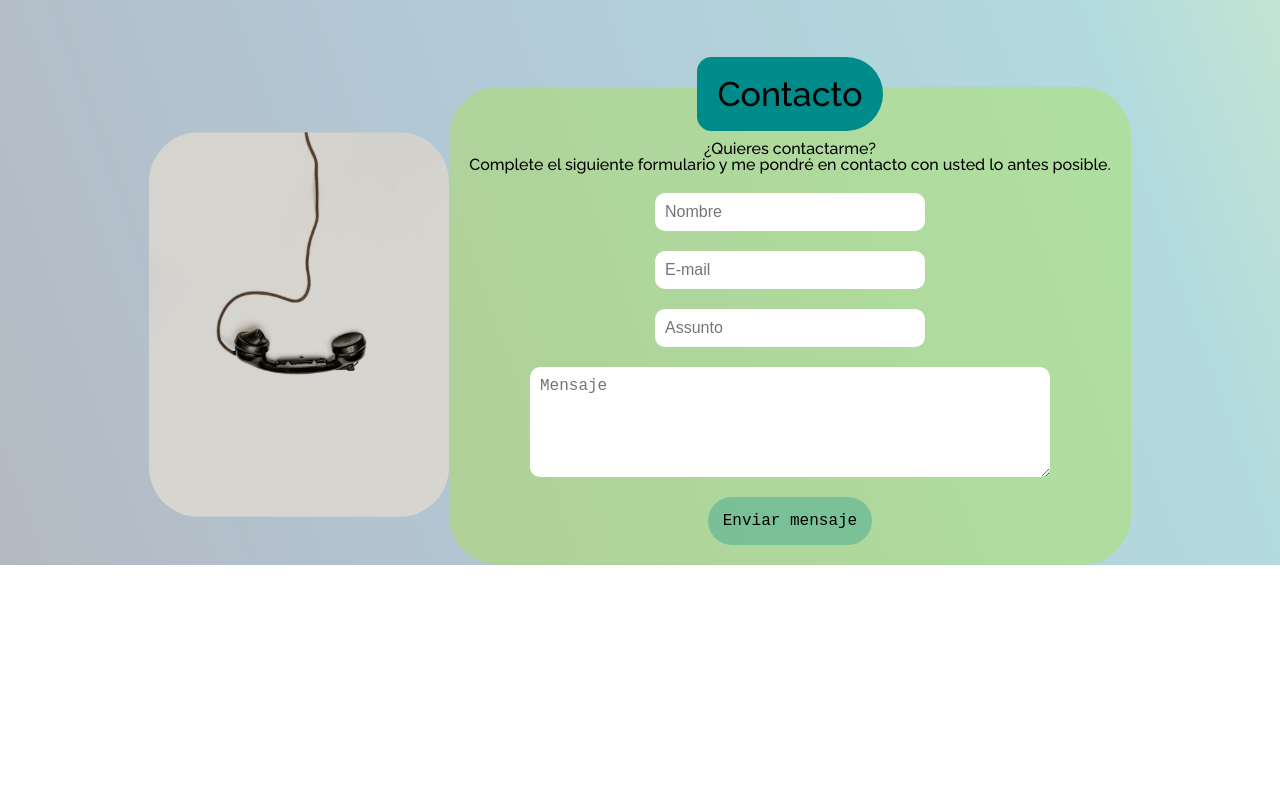
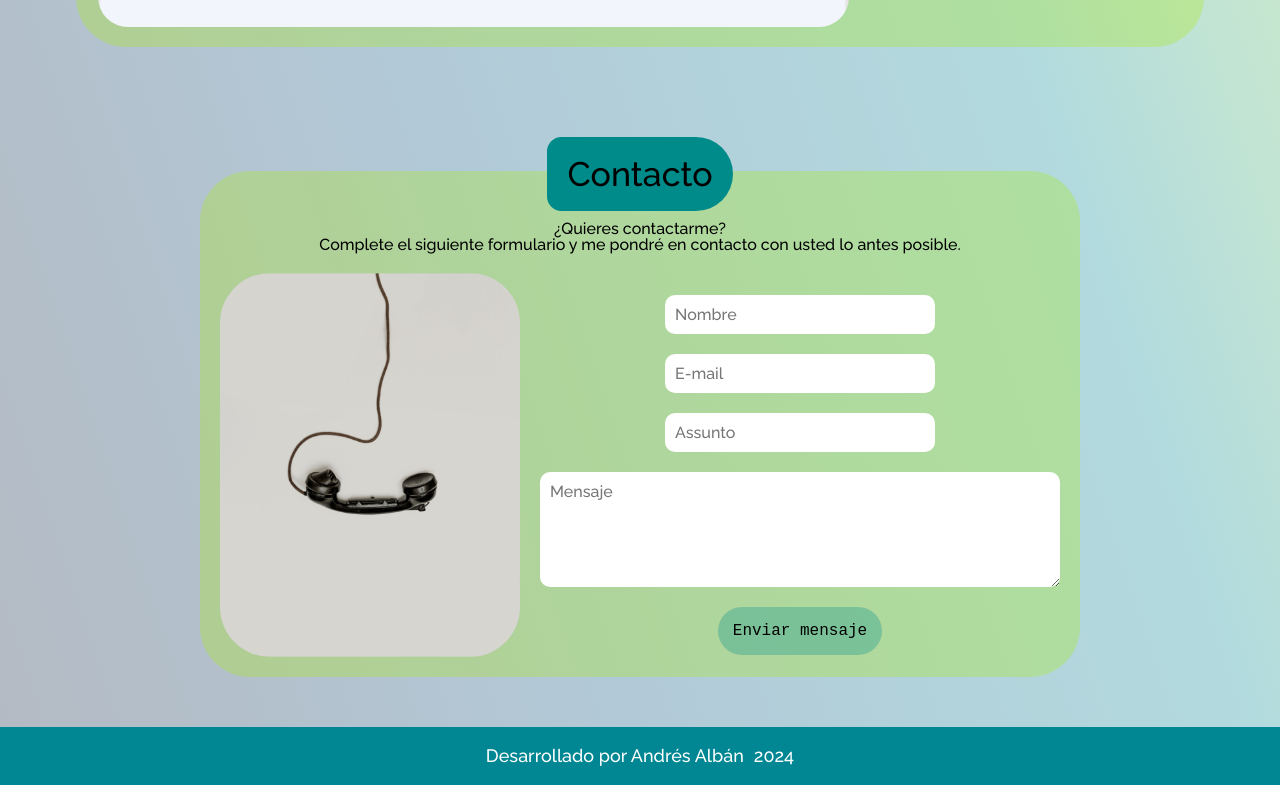
Before and after one commit to andresalban/Portafolio, a plain HTML site: page index.html in a window 1280 px wide. Shown: the part 3056-3841 px from the top of the page. Before the commit the page ends 3621 px from the top, so only its background shows below. Drawn offline with Linux system fonts and the light colour scheme; a web font is replaced by a local one.

Commit message:
seccion contacto y footer añadidas

```diff
--- a/index.html
+++ b/index.html
@@ -219,6 +219,7 @@
             </div>
         </section>
 
+        <!-- Sección de experiencia profesional -->
         <section class="experience" id="xp">
 
             <div class="experiencie__box">
@@ -264,19 +265,29 @@
                     </div>
                 </div>
             </div>
-    </div>
+
+        </section>
 
         <!-- Sección de Contacto -->
         <section class="formcontato" id="contacto">
             <div class="formcontato__contacto">
+                <div class="formcontato__title">
+                    <h2 class="formcontato__title_item">Contacto</h2>
+                </div>
+
+                <div class="formcontato__contacto_items">
+
+
+                    <div class="formcontato__text">
+                        <h3 class="formcontato__subtext__item">¿Quieres contactarme?</h3>
+                        <h3 class="formcontato__subtext__item">Complete el siguiente formulario y me pondré en contacto
+                            con
+                            usted lo antes posible. </h3>
+                    </div>
+
                     <div class="formcontato--esquerda">
                         <img class="formcontato__img" src="assets\contact_image.png">
-            </div>
-            <div class="formcontato__text">
-                <h2 class="formcontato__title">Contacto</h2>
-                <h3 class="formcontato__subtext">¿Quieres contactarme?</h3>
-                <h3 class="formcontato__subtext">Complete el siguiente formulario y me pondré en contacto con
-                    usted lo antes posible. </h3>
+
                         <form class="formcontato__form" name="form">
                             <input class="formcontato__input" type="text" name="nombre" placeholder="Nombre">
                             <input class="formcontato__input" type="email" name="email" placeholder="E-mail">
@@ -286,15 +297,27 @@
                             <button type="submit" class="formcontato__botao">Enviar mensaje</button>
                         </form>
                     </div>
+
+                </div>
+
+
+
             </div>
         </section>
 
-
+        <!-- Sección de Contacto -->
+        <section class="footer">
+            <div class="footer__rodape">
+                <p>Desarrollado por Andrés Albán</p>
+                <p>2024</p>
+            </div>
+        </section>
 
         </section>
 
     </div>
 
+
     <script src="validaciones.js"></script>
 </body>
 
--- a/styles.css
+++ b/styles.css
@@ -391,7 +391,7 @@ section.experience {
     justify-content: center;
     align-items: center;
     align-content: center;
-    margin-top: 50px;
+    margin-top: 100px;
     padding: 20px;
 
 
@@ -454,17 +454,13 @@ section.experience {
 /*Contacto*/
 
 section.formcontato {
-    display: flex;
-    flex-direction: column;
-    align-items: center;
-    align-content: center;
-    justify-content: center;
+    margin-top: 50px;
 
 }
 
 .formcontato__contacto {
     display: flex;
-    flex-direction: row;
+    flex-direction: column;
     align-items: center;
     align-content: center;
     justify-content: center;
@@ -472,13 +468,17 @@ section.formcontato {
 
 }
 
-.formcontato__img {
-    border-radius: 50px;
-    width: 300px;
+.formcontato__title {
+    font-size: 34px;
+    background: darkcyan;
+    border-radius: 50px 128px 128px 50px;
+    padding: 20px;
+    margin-bottom: 10px;
+    z-index: 1;
 
 }
 
-.formcontato__text {
+.formcontato__contacto_items {
     display: flex;
     flex-direction: column;
     align-items: center;
@@ -487,18 +487,31 @@ section.formcontato {
     background-color: rgba(168, 235, 18, 0.30);
     border-radius: 50px;
     padding: 20px;
+    gap: 20px;
+    margin-top: -50px;
 
 
 }
 
-.formcontato__title {
-    font-size: 34px;
-    background: darkcyan;
-    border-radius: 50px 128px 128px 50px;
-    padding: 20px;
-    z-index: 1;
-    margin-top: -50px;
-    margin-bottom: 10px;
+.formcontato__text {
+    display: flex;
+    flex-direction: column;
+    align-items: center;
+    margin-top: 30px;
+}
+
+
+.formcontato--esquerda {
+    display: flex;
+    flex-direction: row;
+    gap: 20px;
+}
+
+
+
+.formcontato__img {
+    border-radius: 50px;
+    width: 300px;
 }
 
 .formcontato__form {
@@ -517,6 +530,7 @@ section.formcontato {
     border-radius: 10px;
     width: 250px;
     font-size: 16px;
+    font-family: 'Raleway', serif;
 }
 
 .formcontato__textarea {
@@ -525,8 +539,10 @@ section.formcontato {
     border-radius: 10px;
     font-size: 16px;
     width: 500px;
+    font-family: 'Raleway', serif;
 }
-.formcontato__botao{
+
+.formcontato__botao {
     border-radius: 25px;
     padding: 15px;
     background-color: rgba(0, 139, 139, 0.30);
@@ -534,12 +550,33 @@ section.formcontato {
     font-family: "kode Mono", monospace;
     border: none;
 }
+
 .formcontato__botao:hover {
     background: rgba(138, 43, 226, 0.38);
 }
+
 /*footeer*/
 
-section.footer {}
+section.footer {
+    margin-top: 50px;
+    background-color: rgb(0, 135, 147)    ;
+    padding: 20px;
+    display: flex;
+    justify-content: center;
+
+}
+
+.footer__rodape {
+    display: flex;
+    flex-direction: row;
+    gap: 10px;
+    font-size: large;
+    color: white;
+}
+
+.footer__rodape__icon {
+    color: white;
+}
 
 /* Vamos a desafiarnos trabajando con responsividad?
 Utiliza las referencias de los breakpoints @media abajo */
```
Lines whose indentation alone changed are shown as unchanged.
